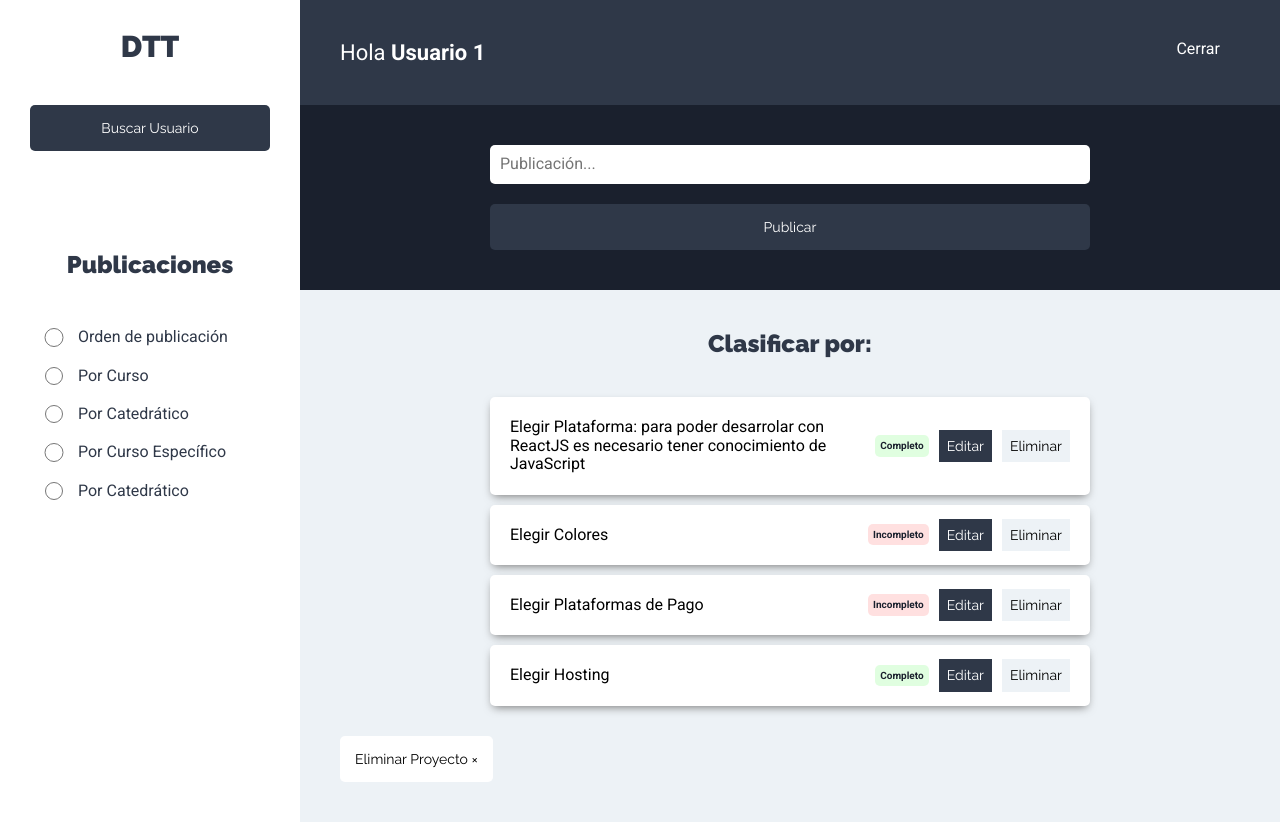
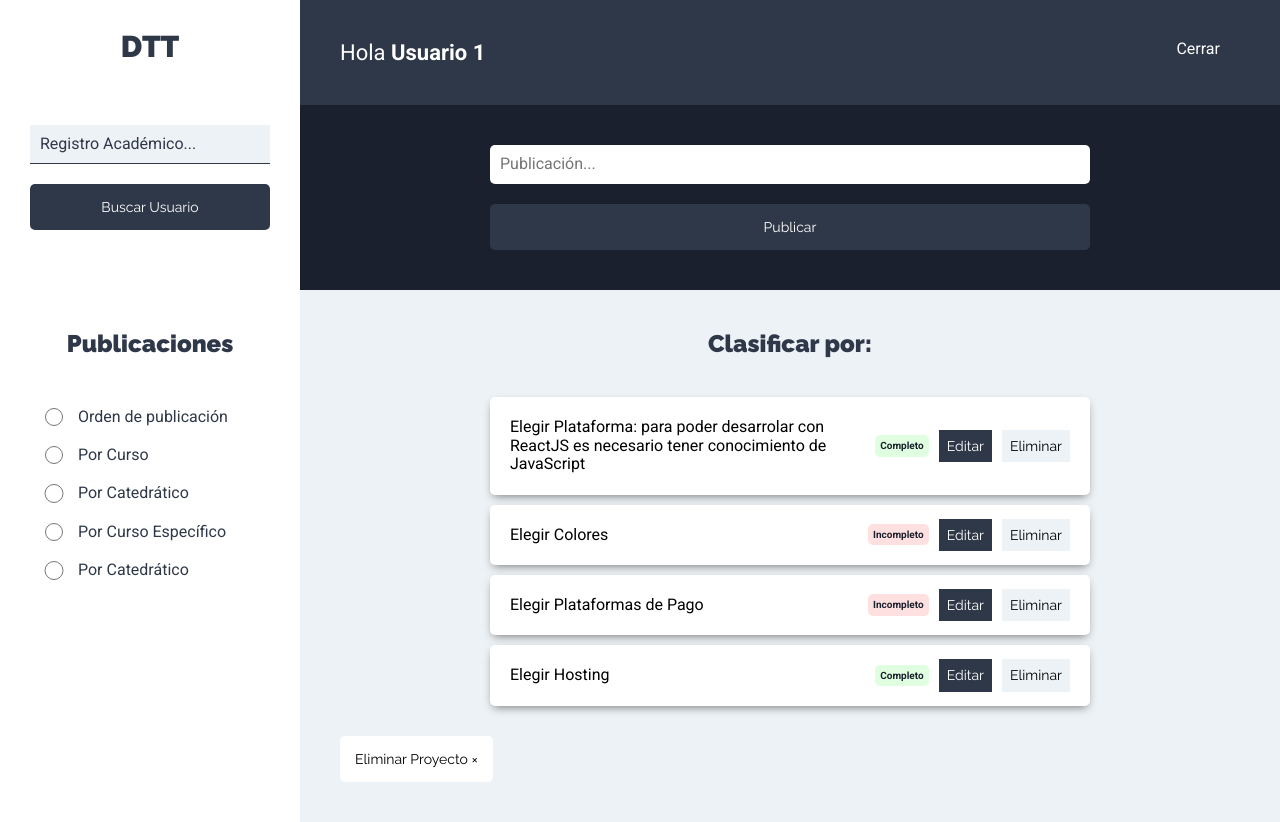
Before and after one commit to bryan967132/PracticasIniciales_DesarrolloWeb, a React (Create React App) app in the folder frontend/: page /proyectos in a window 1280 px wide. Built offline with nearby package versions, Linux system fonts and the light colour scheme.

Commit message:
Buscador Usuario

```diff
--- a/frontend/src/components/proyectos/NuevoProyecto.js
+++ b/frontend/src/components/proyectos/NuevoProyecto.js
@@ -43,16 +43,6 @@ const NuevoProyecto = () => {
     }
 
     return (
-        <Fragment>
-            <button
-                type="button"
-                className="btn btn-block btn-primario"
-                onClick={onClickForm}
-            >Buscar Usuario</button>
-
-            {
-                formulario ?
-                (
         <form
             className="formulario-nuevo-proyecto"
             onSubmit={onSubmitProyecto}
@@ -68,13 +58,9 @@ const NuevoProyecto = () => {
             <input
                 type="submit"
                 className="btn btn-block btn-primario"
-                            value="Buscar"
+                value="Buscar Usuario"
             />
         </form>
-                )
-                : null
-            }
-        </Fragment>
     );
 }
 
```
Also changed, not shown: 1 other file (tests, documents, lock files or other folders). Lines whose indentation alone changed are shown as unchanged.
